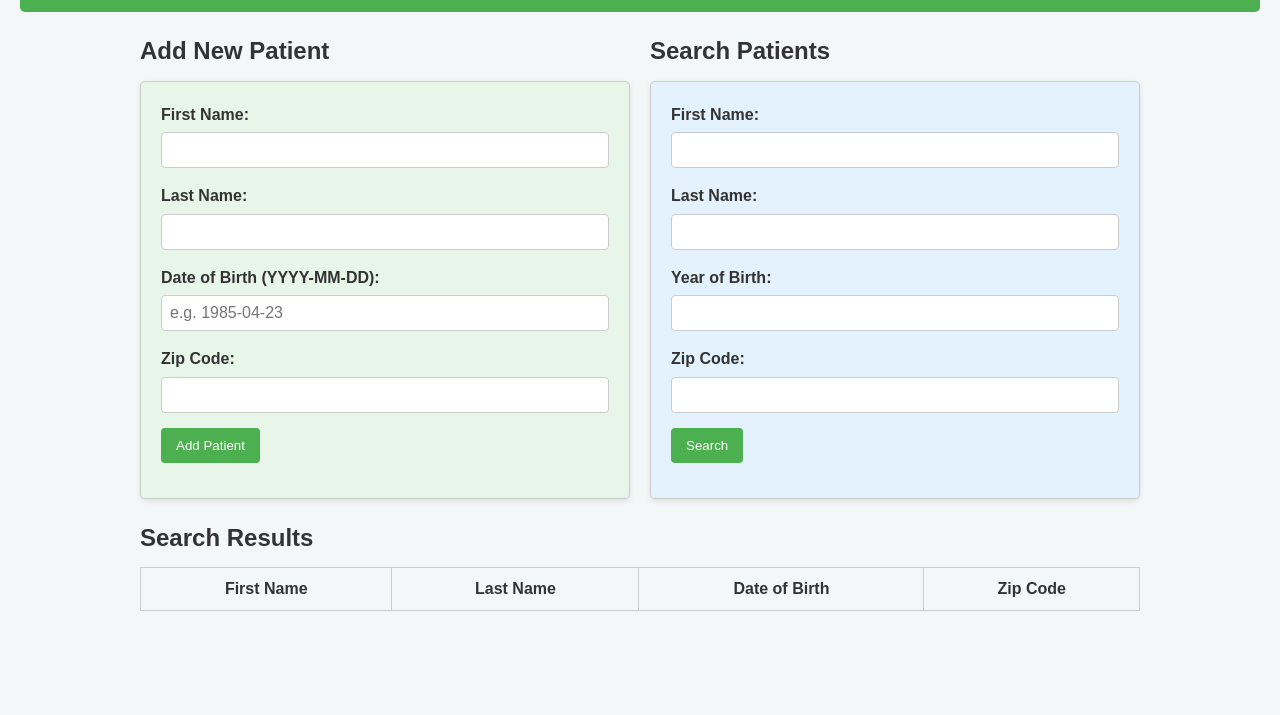
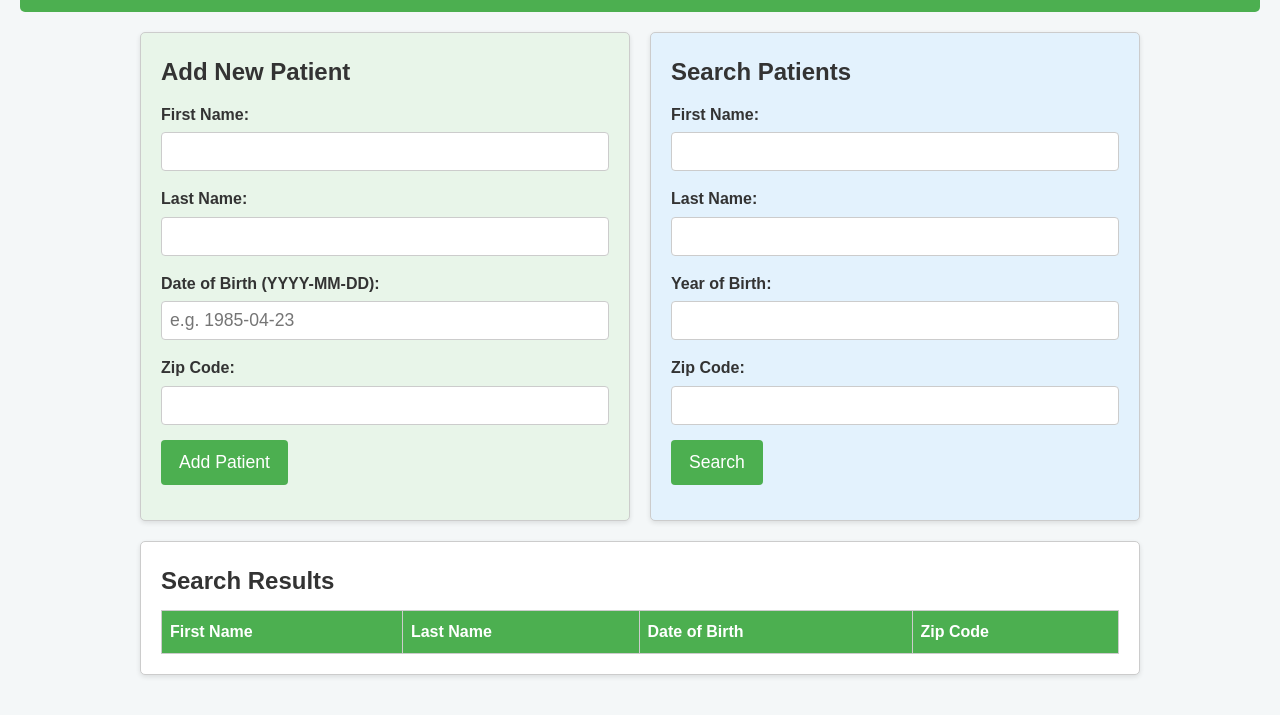
Before and after one commit to joelodom/qe-substring-demo, a plain HTML site: page index.html in a window 1280 px wide. Shown: the part 99-814 px from the top of the page. Drawn offline with Linux system fonts and the light colour scheme.

Commit message:
Styling enhancements.

```diff
--- a/index.html
+++ b/index.html
@@ -8,12 +8,12 @@
   <meta http-equiv="Expires" content="0">
   <meta http-equiv="X-UA-Compatible" content="IE=edge">
   <meta name="viewport" content="width=device-width, initial-scale=1.0">
-  <title>Hospital Customer Service</title>
+  <title>Springfield General Hospital Patient Search</title>
   <link rel="stylesheet" href="styles.css">
 </head>
 <body>
   <header>
-    <h1>Hospital Customer Service Application</h1>
+    <h1>Springfield General Hospital Patient Search</h1>
   </header>
   <main style="display: flex; gap: 20px; max-width: 1000px; margin: 20px auto;">
     <section id="add-patient" style="flex: 1.2;">
--- a/styles.css
+++ b/styles.css
@@ -31,8 +31,8 @@ main {
 }
 
 /* Panels styling */
-#add-patient-form,
-#search-patient-form {
+#add-patient,
+#search-patient {
   flex: 1.2;
   background-color: #fff;
   border: 1px solid #ccc;
@@ -42,11 +42,11 @@ main {
 }
 
 /* Distinct background colors */
-#add-patient-form {
+#add-patient {
   background-color: #e8f5e9;
 }
 
-#search-patient-form {
+#search-patient {
   background-color: #e3f2fd;
 }
 
@@ -69,7 +69,7 @@ label {
   font-weight: bold;
 }
 
-/* Slightly larger text in inputs for readability */
+/* Slightly larger text in inputs for better readability */
 input[type="text"],
 input[type="date"],
 input[type="number"] {
@@ -77,18 +77,61 @@ input[type="number"] {
   padding: 8px;
   border: 1px solid #ccc;
   border-radius: 4px;
-  font-size: 1rem;
+  font-size: 1.1rem;
 }
 
 button {
   background-color: #4CAF50;
   color: #fff;
   border: none;
-  padding: 10px 15px;
+  padding: 12px 18px;
   border-radius: 4px;
   cursor: pointer;
+  font-size: 1.1rem;
 }
 
 button:hover {
   background-color: #45a049;
 }
+
+/* Enhanced search results styling */
+#search-results {
+  background-color: #fff;
+  border: 1px solid #ccc;
+  border-radius: 5px;
+  padding: 20px;
+  box-shadow: 0 2px 5px rgba(0, 0, 0, 0.1);
+  margin-top: 40px;
+}
+
+#results-table {
+  width: 100%;
+  border-collapse: collapse;
+  margin-top: 10px;
+}
+
+#results-table th {
+  background-color: #4CAF50;
+  color: #fff;
+  text-align: left;
+  padding: 12px;
+}
+
+#results-table td {
+  padding: 12px;
+  border-bottom: 1px solid #eee;
+}
+
+#results-table tr:nth-child(even) {
+  background-color: #f9f9f9;
+}
+
+#results-table tr:hover {
+  background-color: #f1f1f1;
+}
+
+#results-table td[colspan] {
+  text-align: center;
+  padding: 20px;
+  color: #666;
+}
```
